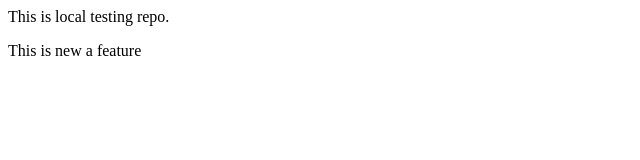
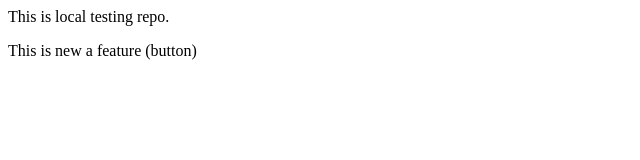
Before and after one commit to reebbhuuuuuuu/Localtestrepo2, a plain HTML site: page index.html in a window 1280 px wide. Shown: the full height of the page, 0-640 px from the left. Drawn offline with Linux system fonts and the light colour scheme.

```diff
--- a/index.html
+++ b/index.html
@@ -1,2 +1,2 @@
 <p>This is local testing repo.</p>
-<p>This is new a feature</p>
+<p>This is new a feature (button)</p>
```
